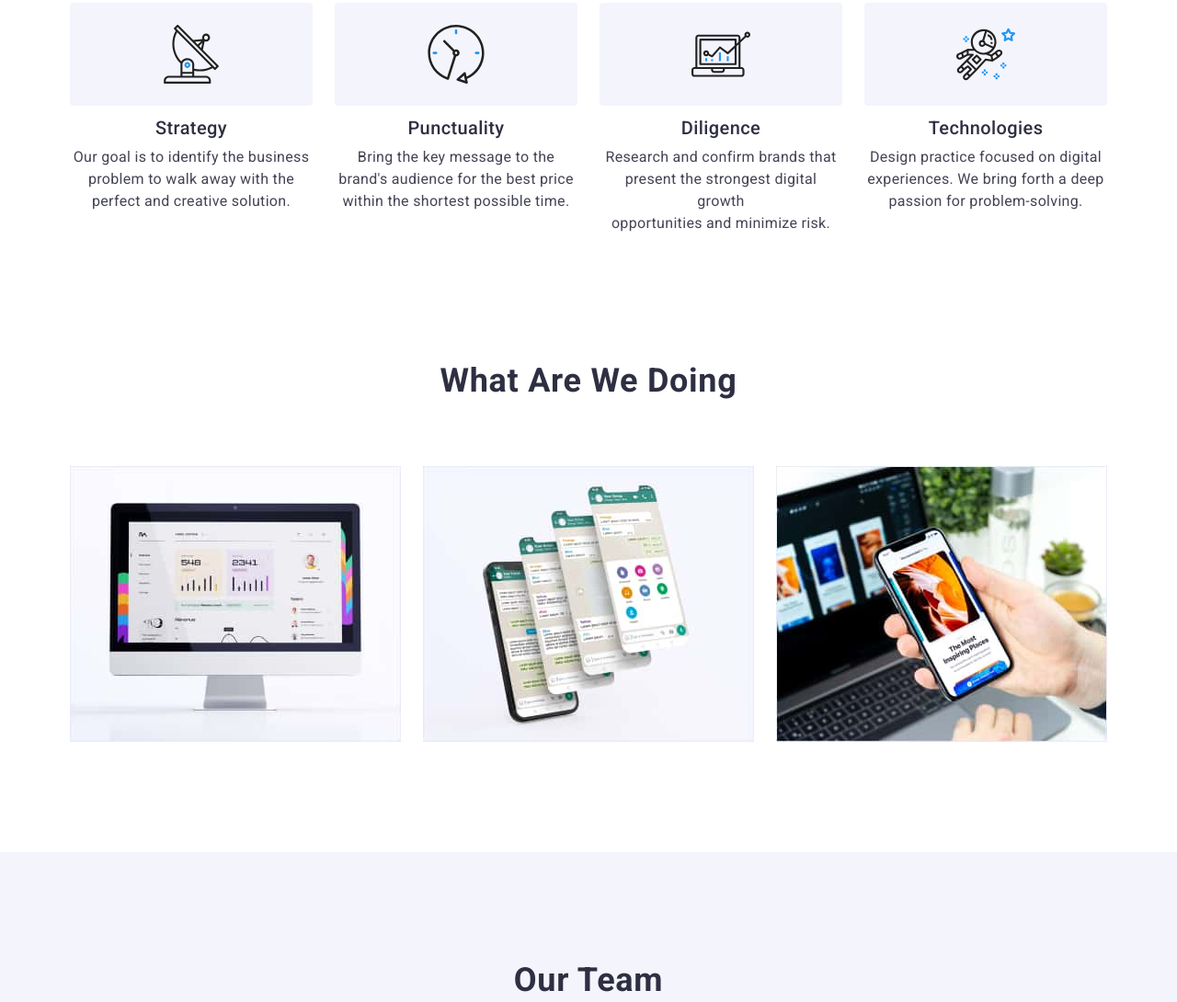
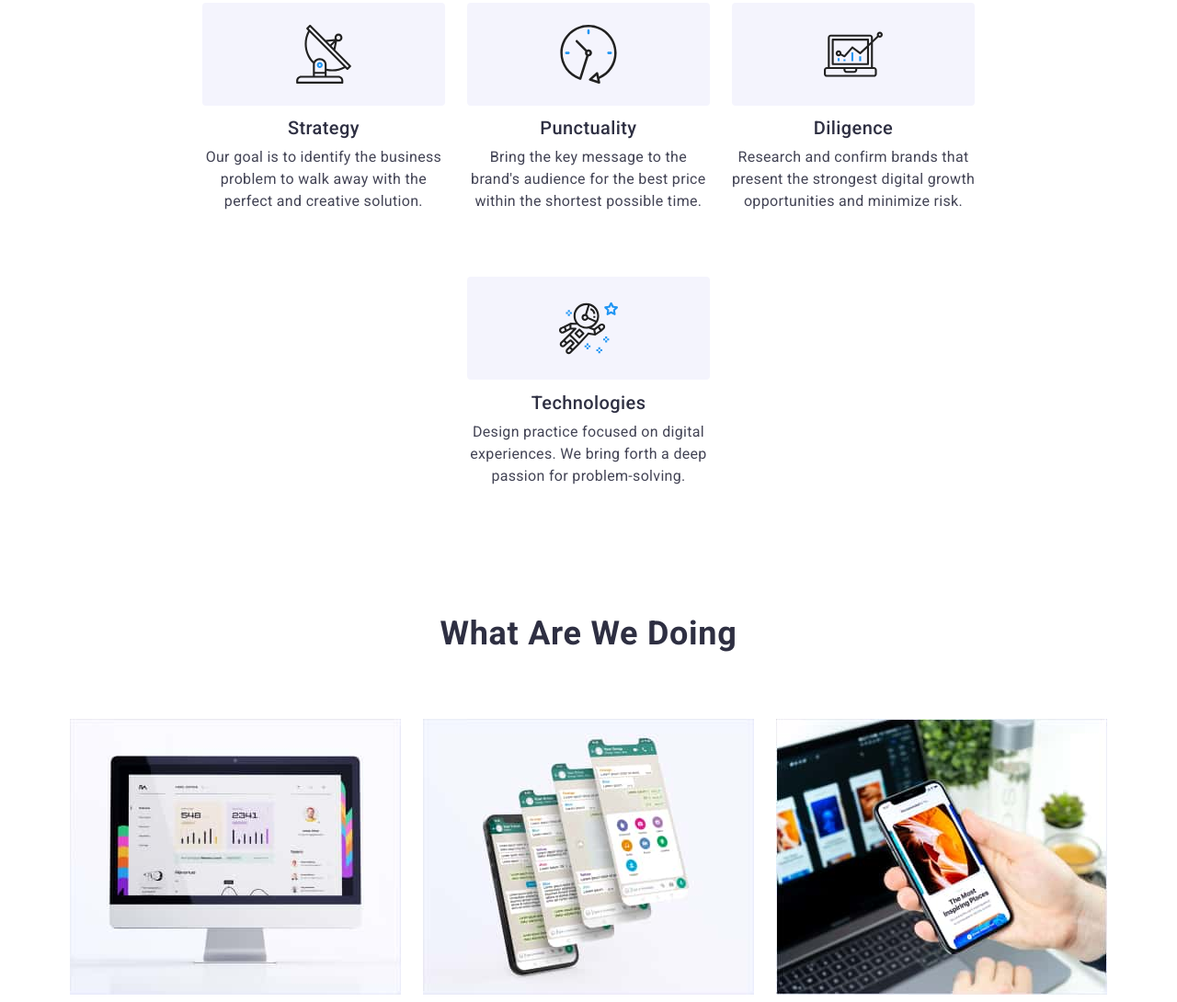
Before and after one commit to joepherdegz/goit-markup-hw-07, a plain HTML site: page index.html in a window 1280 px wide. Shown: the part 636-1726 px from the top of the page at 92% size. Drawn offline with nearby package versions, Linux system fonts and the light colour scheme.

Commit message:
Update styles.css

```diff
--- a/css/styles.css
+++ b/css/styles.css
@@ -422,8 +422,17 @@ address {
 
 .adv-list {
    display: flex;
-   gap: 24px;
+   gap: 72px;
    justify-content: center;
+   flex-direction: column;
+   @media screen and (min-width: 768px){
+      display: flex;
+      flex-direction: row;
+      flex-wrap: wrap;
+      justify-content: center;
+      column-gap: 24px;
+      row-gap: 50px;
+   }
 }
 
 .adv-item {
@@ -467,7 +476,17 @@ address {
    display: flex;
    justify-content: center;
    gap: 24px;
-
+}
+.what-are-we-doing-section{
+   display: none;
+   @media screen and (min-width: 768px) {
+      display: none;
+   }
+   @media screen and (min-width: 1158px) {
+      display: flex;
+      justify-content: center;
+      gap: 24px;
+      }
 }
 
 /* End of What Are We Doing Section */
@@ -482,10 +501,17 @@ address {
 
 .our-team-list {
    display: flex;
-
-
+   flex-direction: column;
    gap: 72px;
+   @media screen and (min-width: 768px) {
+      display: flex;
+      flex-direction: row;
+      align-items: center;
       justify-content: center;
+      flex-wrap: wrap;
+      row-gap: 64px;
+      column-gap: 24px;
+      }
 }
 .our-team-item img {
    box-shadow: 5px 5px 10px rgba(0, 0, 0, 0.5);
@@ -557,7 +583,7 @@ address {
 
 /* Customer Section */
 .customer-section {
-   padding: 120px 0px;
+   /* padding: 96px 0px; */
 }
 
 .customer-title {
```
Lines whose indentation alone changed are shown as unchanged.
